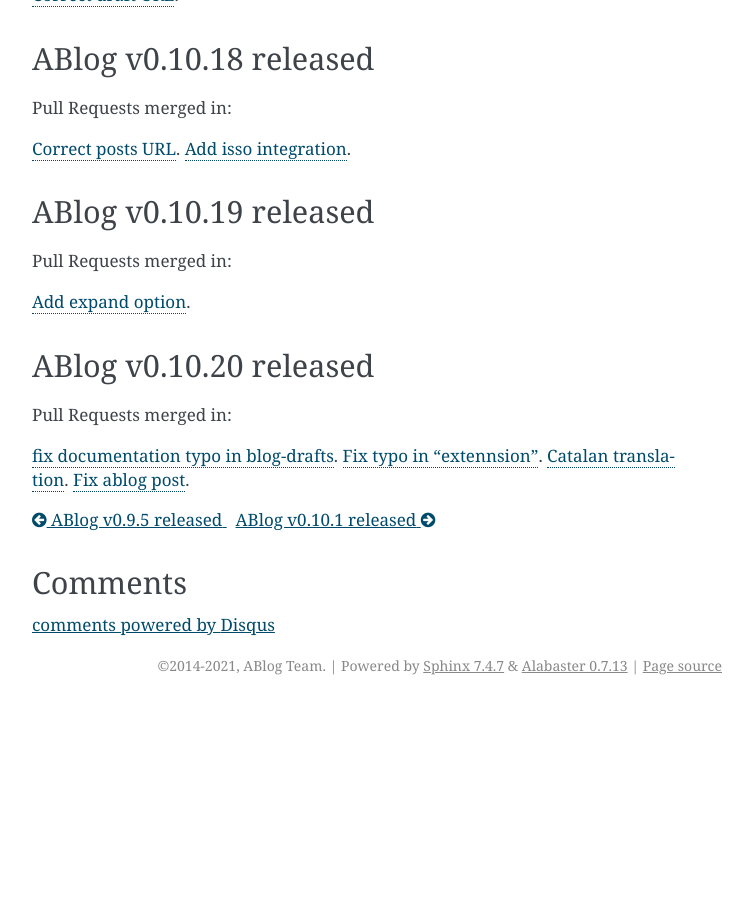
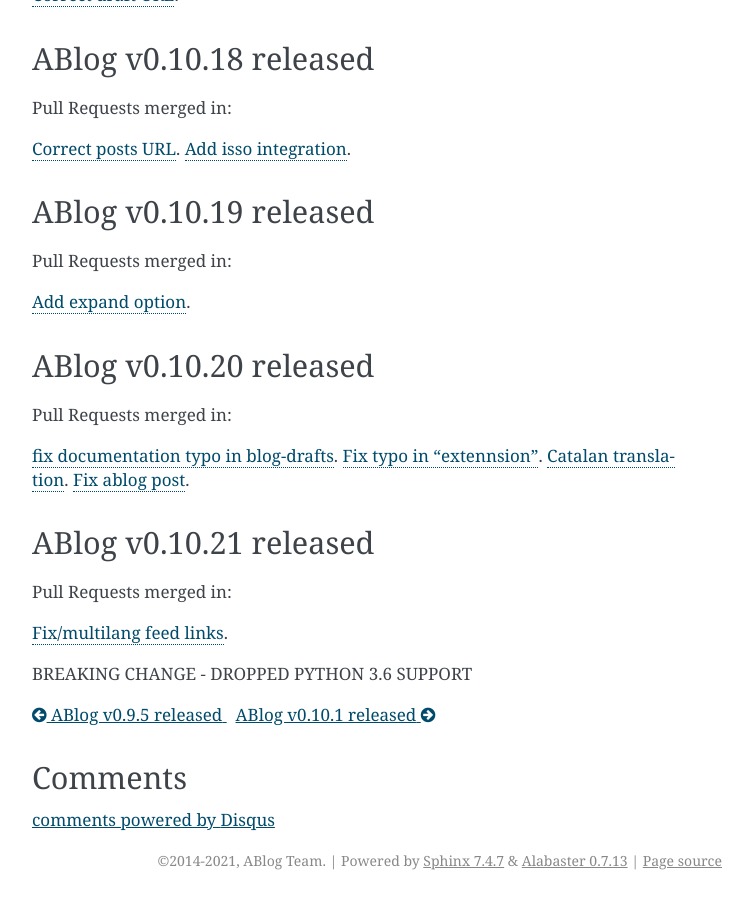
Before and after one commit to sunpy/ablog, a Sphinx documentation site: the page built from docs/release/ablog-v0.10-released.rst, in a window 1280 px wide and 900 px high, scrolled down 3275 px. Shown: the whole window, without its empty margins (388-1141 px from the left). Built offline with Sphinx 7.4.7, drawn with Linux system fonts in a browser that asks for light colours; comment, search, counter and statistics services are not loaded; before the commit the page ends 3980 px from its top, so only the background shows below that; some of the changed text lies outside the part shown.

```diff
--- a/docs/release/ablog-v0.10-released.rst
+++ b/docs/release/ablog-v0.10-released.rst
@@ -261,3 +261,16 @@
 `Fix typo in "extennsion" <https://github.com/sunpy/ablog/pull/109>`__.
 `Catalan translation <https://github.com/sunpy/ablog/pull/113>`__.
 `Fix ablog post <https://github.com/sunpy/ablog/pull/114>`__.
+
+ABlog v0.10.21 released
+-----------------------
+.. post:: Dec 1, 2021
+   :author: Nabil
+   :category: Release
+   :location: World
+
+Pull Requests merged in:
+
+`Fix/multilang feed links <https://github.com/sunpy/ablog/pull/116>`__.
+
+BREAKING CHANGE - DROPPED PYTHON 3.6 SUPPORT
--- a/setup.cfg
+++ b/setup.cfg
@@ -11,7 +11,7 @@
 github_project = sunpy/ablog
 
 [options]
-python_requires = >=3.6
+python_requires = >=3.7
 packages = find:
 include_package_data = True
 setup_requires = setuptools_scm
```
Also changed, not shown: azure-pipelines.yml (+4 -6 lines), 1 other file.
